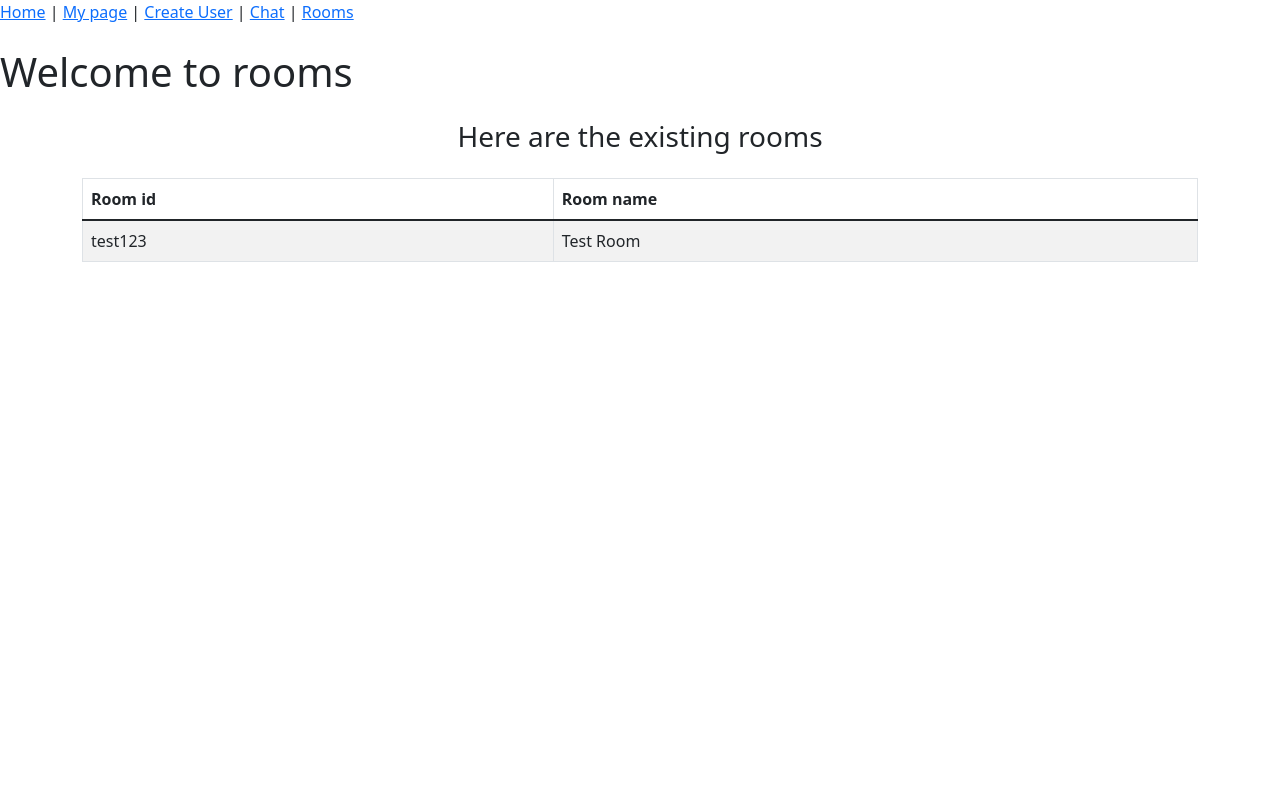
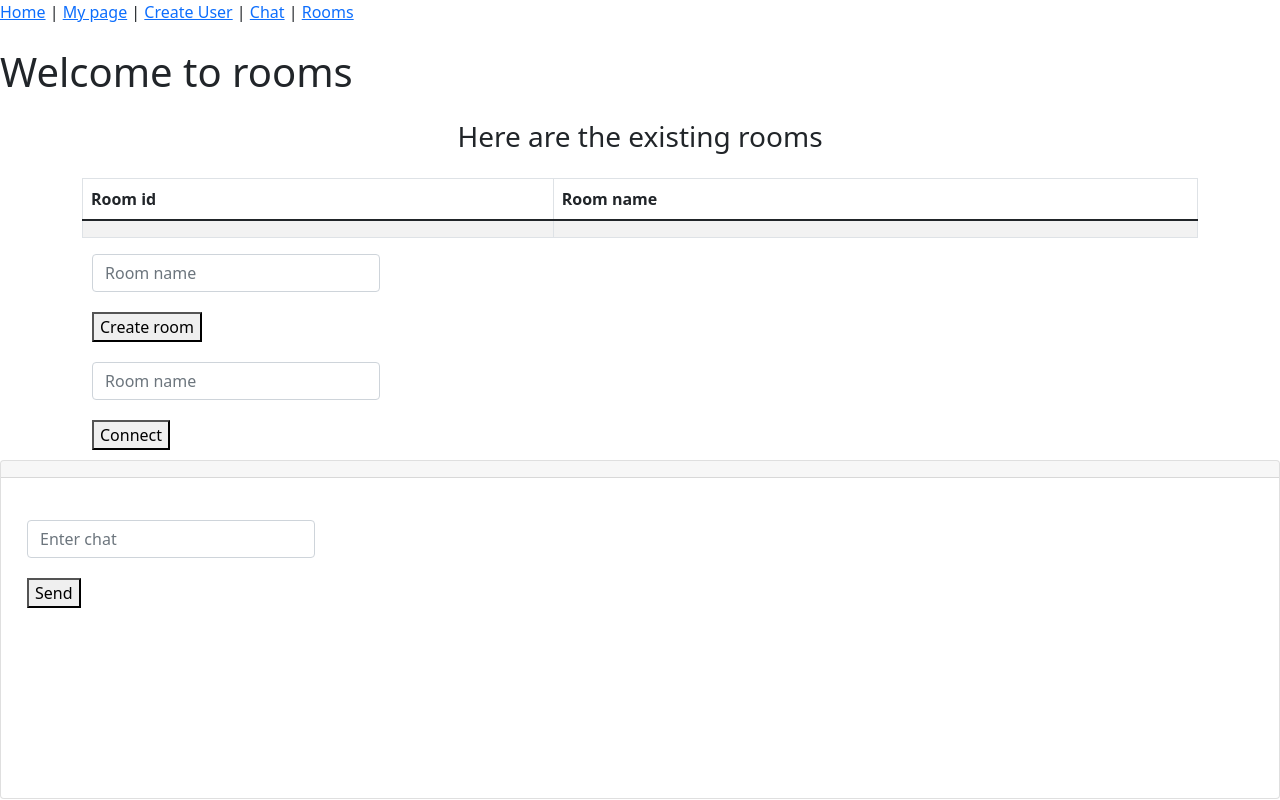
Before and after one commit to TrineKnudsen/giga-chat-frontend, a Vue app: page /rooms in a window 1280 px wide. Built offline with nearby package versions, Linux system fonts and the light colour scheme; no server answers.

Commit message:
createchat

```diff
--- a/src/models/Room.ts
+++ b/src/models/Room.ts
@@ -1,4 +1,4 @@
 export interface Room {
-    id: number;
-    name: string;
+  uuid: number;
+  name: string;
 }
--- a/src/router/index.ts
+++ b/src/router/index.ts
@@ -24,7 +24,7 @@ const router = createRouter({
       component: RoomView,
     },
     {
-      path: "/chat",
+      path: "/chat/:id?",
       name: "Chat",
       component: ChatView,
     },
--- /dev/null
+++ b/src/services/room.service.ts
@@ -0,0 +1,11 @@
+import type { Room } from "@/models/Room";
+import http from "./http.client";
+
+export class RoomService {
+  async createRoom(room: string): Promise<Room> {
+    const res = await http.post<Room>("/rooms", {
+      name: room,
+    });
+    return res.data;
+  }
+}
--- a/src/services/user.service.ts
+++ b/src/services/user.service.ts
@@ -1,6 +1,5 @@
 import http from "./http.client";
 import type { User } from "@/models/User";
-import type { UserList } from "@/models/UserList";
 import type { FriendRequest } from "@/models/FriendRequest";
 
 export class UserService {
--- a/src/stores/chatStore.ts
+++ b/src/stores/chatStore.ts
@@ -1,14 +1,18 @@
 import { defineStore } from "pinia";
 import type { Chat } from "@/models/Chat";
 import { ChatService } from "@/services/chat.service";
+import { RoomService } from "@/services/room.service";
+import type { Room } from "@/models/Room";
 
 const chatService = new ChatService();
+const roomService = new RoomService();
 
 export const ChatStore = defineStore({
   id: "ChatStore",
   state: () => ({
     chats: [{}],
     room: "",
+    rooms: [{}],
   }),
   actions: {
     createChat(chat: Chat) {
@@ -25,5 +29,11 @@ export const ChatStore = defineStore({
         this.chats.push(chat);
       });
     },
+    createRoom(room: string) {
+      roomService
+        .createRoom(room)
+        .then((room) => this.rooms.push(room))
+        .catch((err) => console.log(err));
+    },
   },
 });
--- a/src/views/ChatView.vue
+++ b/src/views/ChatView.vue
@@ -1,27 +1,4 @@
-<template>
-  <input v-model="txtRoomInput" placeholder="Enter room" /> <br />
-  <input placeholder="Enter room name" /> <br />
-  <button @click="txtRoomListener">Connect</button>
-  <div class="card h-200">
-    <div class="card-header">Room name</div>
-    <div class="card-body" style="min-height: 20rem">
-      <div class="overflow-scroll">
-        <ul class="list-unstyled">
-          <li v-for="(chat, index) in chatStore.chats" v-bind:key="index">
-            {{ chat.text }}
-          </li>
-        </ul>
-      </div>
-      <input
-        class="form-control"
-        style="width: 18rem"
-        v-model="txtChatInput"
-        placeholder="Enter chat"
-      />
-      <button @click="sendChat">Send</button>
-    </div>
-  </div>
-</template>
+<template></template>
 
 <script setup lang="ts">
 import { ChatStore } from "@/stores/chatStore";
--- a/src/views/RoomView.vue
+++ b/src/views/RoomView.vue
@@ -1,39 +1,82 @@
 <template>
   <h1>Welcome to rooms</h1>
   <div class="container">
-    <h3 class="p-3 text-center"> Here are the existing rooms</h3>
+    <h3 class="p-3 text-center">Here are the existing rooms</h3>
     <table class="table table-striped table-bordered">
       <thead>
         <tr>
           <th>Room id</th>
           <th>Room name</th>
-
         </tr>
       </thead>
       <tbody>
-          <tr v-for="room in rooms" :key="room.id">
-            <td>{{room.id}}</td>
-            <td>{{room.name}}</td>
+        <tr
+          v-for="(room, index) in chatStore.rooms"
+          v-bind:key="index"
+          onclick="connectToRoom()"
+        >
+          <td>{{ room.uuid }}</td>
+          <td>{{ room.name }}</td>
         </tr>
       </tbody>
     </table>
+    <input
+      class="form-control"
+      style="width: 18rem"
+      v-model="txtNewRoom"
+      placeholder="Room name"
+    />
+    <button @click="createRoom">Create room</button>
+    <input
+      class="form-control"
+      style="width: 18rem"
+      v-model="txtSelectedRoom"
+      placeholder="Room name"
+    />
+    <button @click="listenToRoom">Connect</button>
+  </div>
+
+  <div class="card h-200">
+    <div class="card-header">{{ chatStore.room }}</div>
+    <div class="card-body" style="min-height: 20rem">
+      <div class="overflow-scroll">
+        <ul class="list-unstyled">
+          <li v-for="(chat, index) in chatStore.chats" v-bind:key="index">
+            {{ chat.text }}
+          </li>
+        </ul>
+      </div>
+      <input
+        class="form-control"
+        style="width: 18rem"
+        v-model="txtChatInput"
+        placeholder="Enter chat"
+      />
+      <button @click="sendChat">Send</button>
+    </div>
   </div>
 </template>
 
-<script>
-import { ref } from 'vue';
+<script setup lang="ts">
+import { ChatStore } from "@/stores/chatStore";
+import { ref } from "vue";
+const txtNewRoom = ref("");
+const chatStore = ChatStore();
+const txtSelectedRoom = ref("");
+const txtChatInput = ref("");
 
-export default {
-  name: "App",
-  setup() {
-    // make users variable reactive with the ref() function
-    const rooms = ref([
-      { id: 'test123', name: 'Test Room'}
-    ]);
+function createRoom() {
+  chatStore.createRoom(txtNewRoom.value);
+}
 
-    return {
-      rooms
-    };
+function sendChat() {
+  chatStore.createChat({
+    text: txtChatInput.value,
+    room: txtSelectedRoom.value,
+  });
 }
+
+function connectToRoom() {
+  chatStore.setRoom(txtSelectedRoom.value);
 }
 </script>
```
Lines whose indentation alone changed are shown as unchanged.
